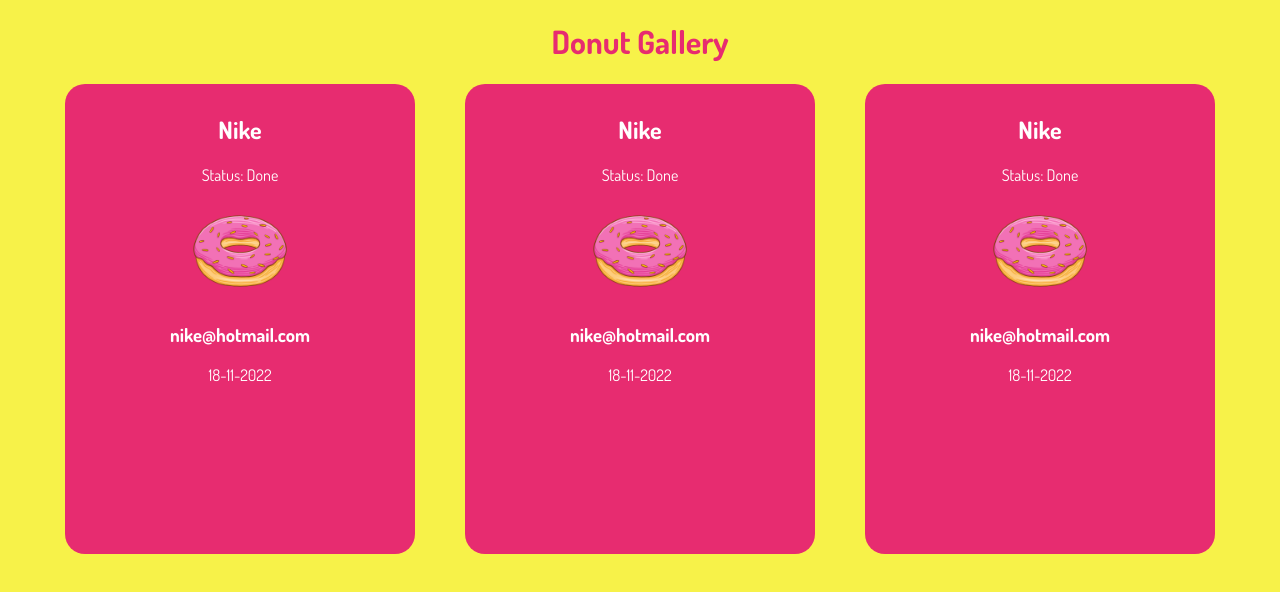
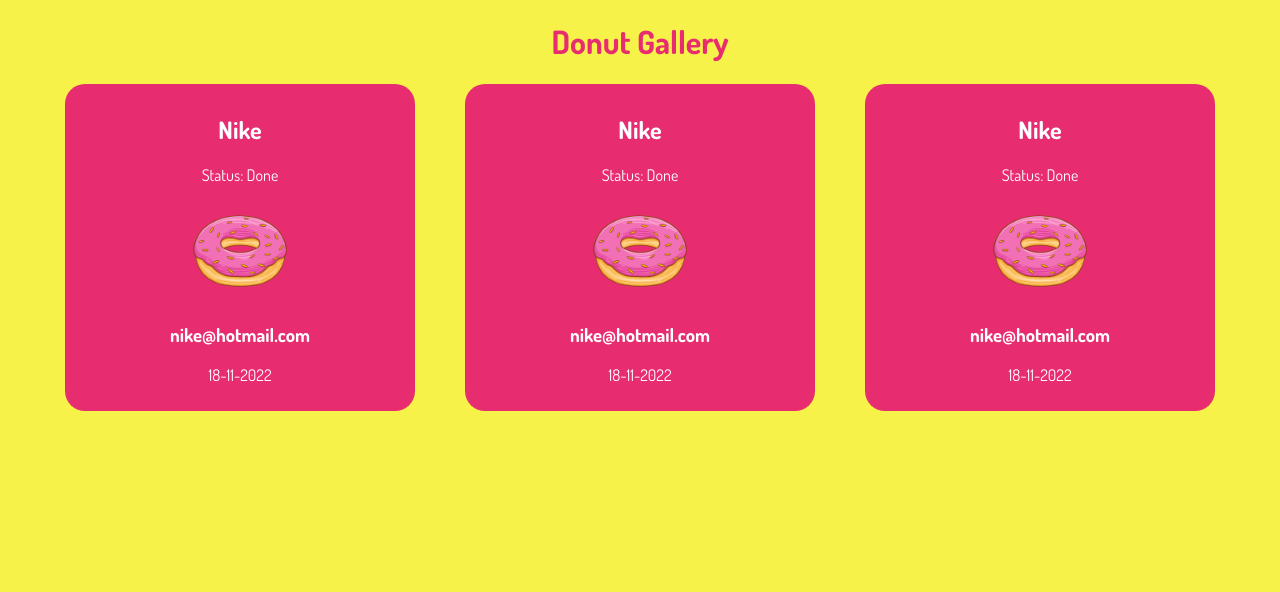
Before and after one commit to LiamP2000/DonuttelloVue, a Vue app: page / in a window 1280 px wide. Shown: the top 592 px of the page. Built offline with nearby package versions, Linux system fonts and the light colour scheme.

Commit message:
feat: height cards to auto

```diff
--- a/src/components/DonutCard.vue
+++ b/src/components/DonutCard.vue
@@ -19,7 +19,6 @@
 .event-card {
 	width: 320px;
 	height: auto;
-	min-height: 450px;
 	background: #E72C70;
 	border-radius: 20px;
 	overflow: hidden;
@@ -40,13 +39,5 @@
 	box-shadow: 0 3px 12px 0 rgba(0, 0, 0, 0.2),
 		0 1px 15px 0 rgba(0, 0, 0, 0.19);
 }
-/*.event-card > .title {
-	margin: 0;
-}
-.event-link {
-	color: black;
-	text-decoration: none;
-	font-weight: 100;
-}*/
 
 </style>
```
